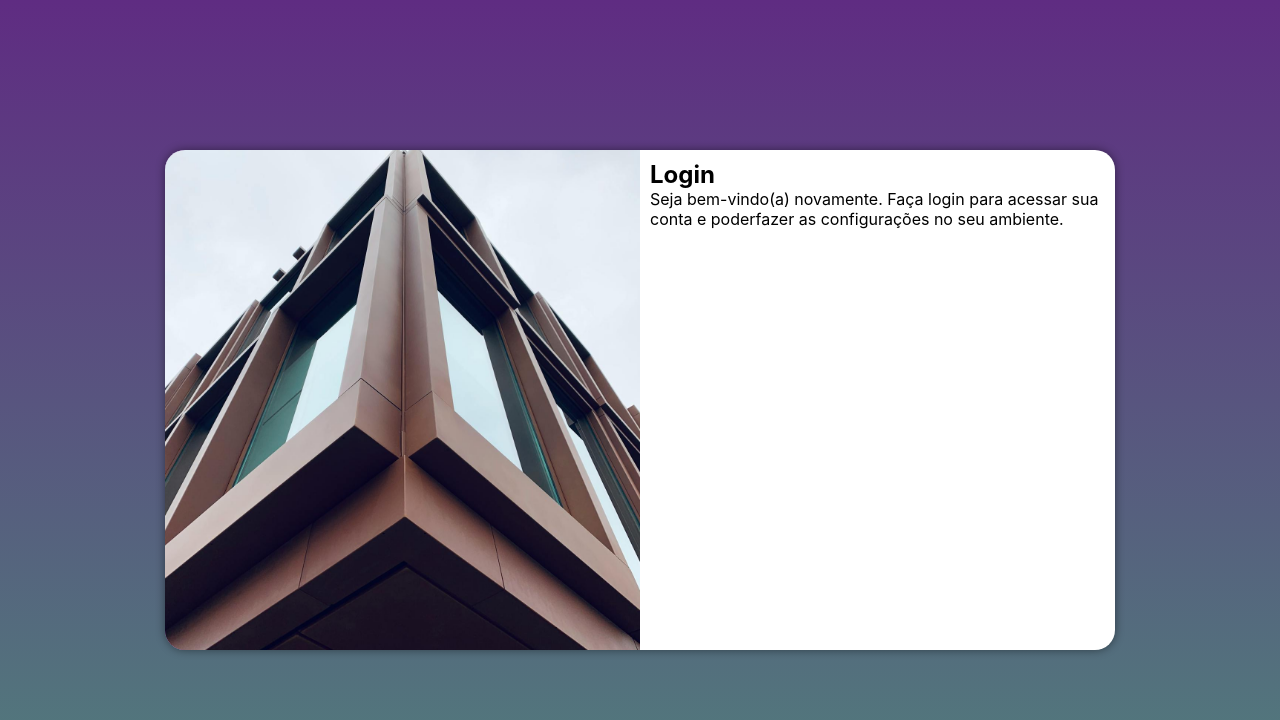
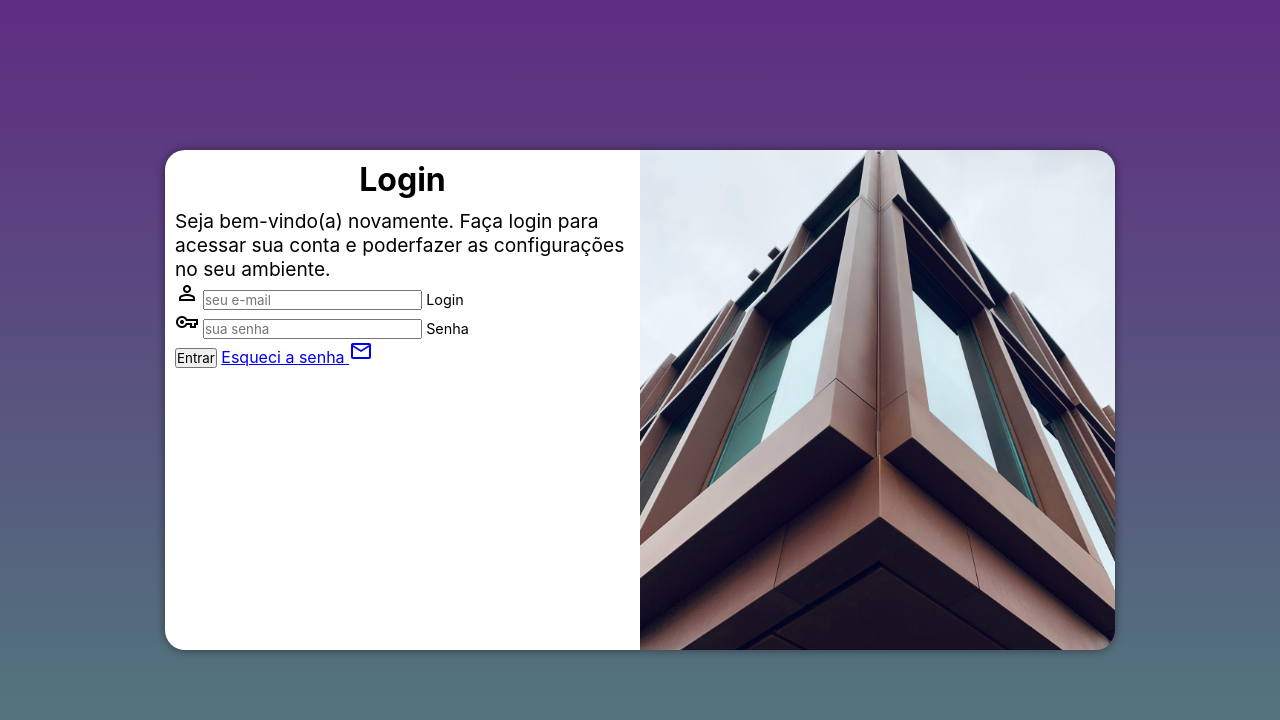
Before and after one commit to icaroryann/projeto-login, a plain HTML site: page index.html in a window 1280 px wide. Drawn offline with nearby package versions, Linux system fonts and the light colour scheme.

Commit message:
Atualizei formulario

```diff
--- a/estilos/media-query.css
+++ b/estilos/media-query.css
@@ -31,13 +31,21 @@
     }
 
     #imagem {
-        float: left;
+        float: right;
         width: 50%;
         height: 100%;
     }
 
     #formulario {
-        float: right;
+        float: left;
         width: 50%;
     }
+
+    #formulario > h1 {
+        font-size: 2em;
+    }
+
+    #formulario > p {
+        font-size: 1.2em;
+    }
 }
--- a/estilos/style.css
+++ b/estilos/style.css
@@ -52,3 +52,16 @@ main {
     display: block;
     padding: 10px;
 }
+
+#formulario > form > .campo {
+    font-size: .9em;
+}
+
+#formulario > h1 {
+    text-align: center;
+    margin-bottom: 10px;
+}
+
+#formulario > p {
+    font-size: 0.8em;
+}
--- a/index.html
+++ b/index.html
@@ -4,6 +4,7 @@
     <meta charset="UTF-8">
     <meta name="viewport" content="width=device-width, initial-scale=1.0">
     <title>Login</title>
+    <link href="https://fonts.googleapis.com/css2?family=Material+Symbols+Outlined:opsz,wght,FILL,GRAD@20,400,1,200" rel="stylesheet" />
     <link rel="stylesheet" href="estilos/style.css">
     <link rel="stylesheet" href="estilos/media-query.css">
 </head>
@@ -16,8 +17,22 @@
             <div id="formulario">
                 <h1>Login</h1>
                 <p>Seja bem-vindo(a) novamente. Faça login para acessar sua conta e poderfazer as configurações no seu ambiente.</p>
-                <form action="login.php" method="post">
-
+                <form action="login.php" method="post" autocomplete="on">
+                    <div class="campo">
+                        <span class="material-symbols-outlined">person</span>
+                        <input type="email" name="login" id="ilogin" placeholder="seu e-mail" autocomplete="email" required minlength="30">
+                        <label for="ilogin">Login</label>
+                    </div>
+                    <div class="campo">
+                        <span class="material-symbols-outlined">vpn_key</span>
+                        <input type="password" name="senha" id="isenha" placeholder="sua senha" autocomplete="current-password" required minlength="8" maxlength="20">
+                        <label for="isenha">Senha</label>
+                    </div>
+                    <input type="submit" value="Entrar">
+                        <a href="esqueci.html">
+                            Esqueci a senha
+                            <span class="material-symbols-outlined">mail</span>
+                        </a>
                 </form>
             </div>
         </section>
```
